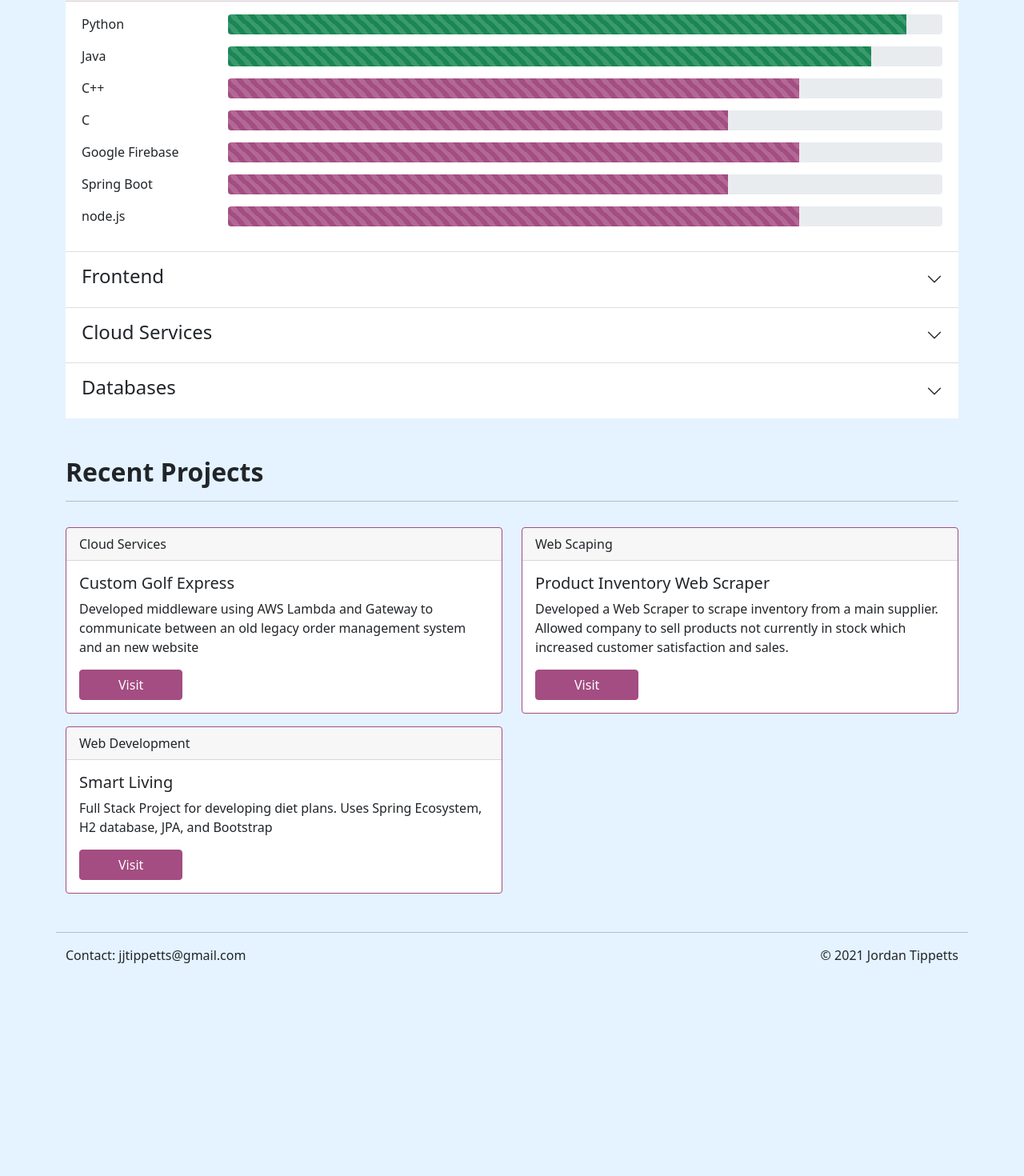
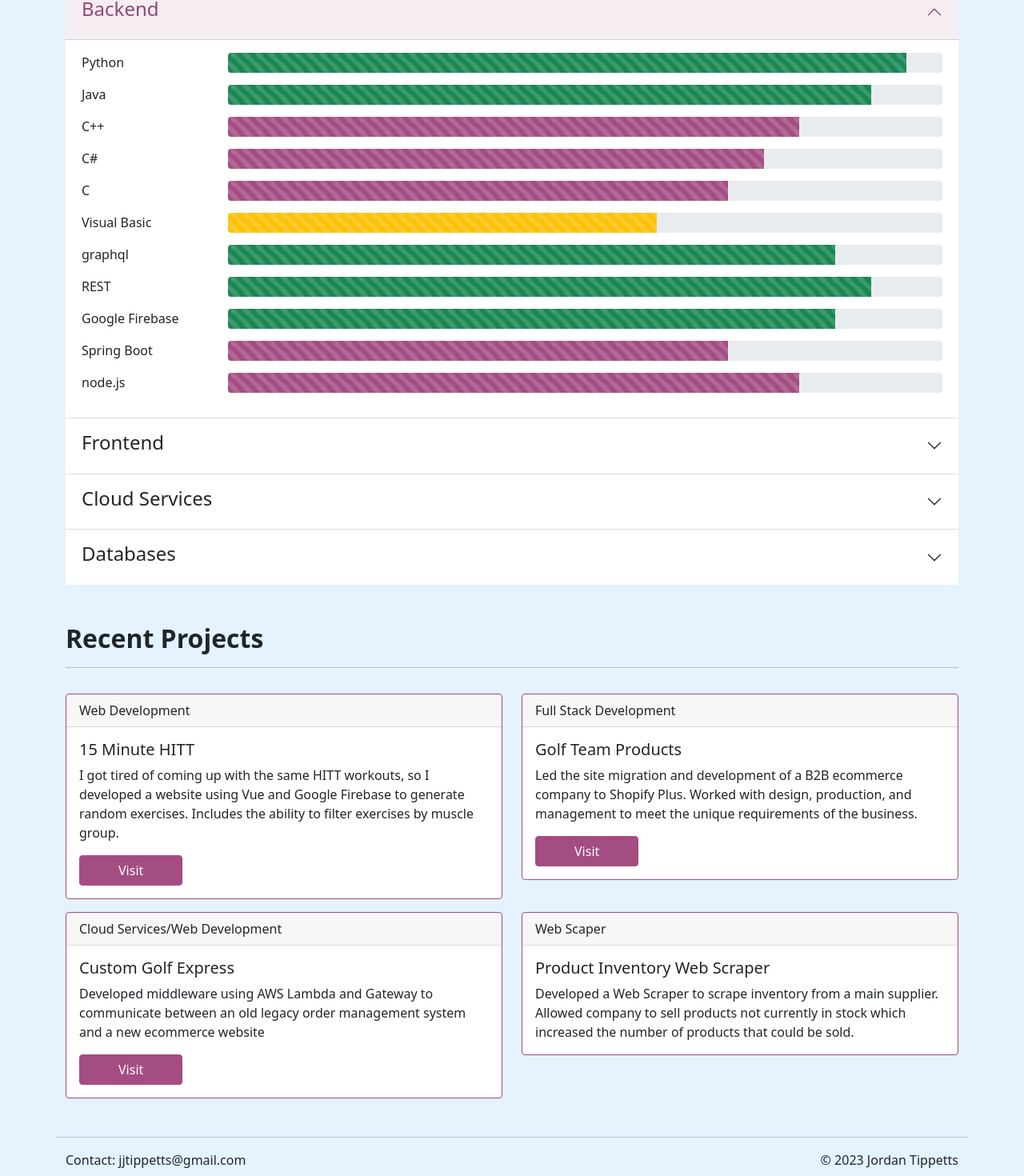
Before and after one commit to jjtippetts/jordan_tippetts_portfolio, a Vue app: page / in a window 1280 px wide. Shown: the part 981-2451 px from the top of the page at 80% size. Before the commit the page ends 2203 px from the top, so only its background shows below. Built offline with nearby package versions, Linux system fonts and the light colour scheme.

Commit message:
updated content

```diff
--- a/src/views/Home.vue
+++ b/src/views/Home.vue
@@ -46,14 +46,14 @@
             div.card-body
               h5.card-title {{project.title}}
               p.card-text {{project.description}}
-              a.btn.btn-primary.px-5(v-bind:href="project.url" target="_blank" rel="noopener") Visit
+              a.btn.btn-primary.px-5(v-if="project.url != ''" v-bind:href="project.url" target="_blank" rel="noopener") Visit
 
     footer.container.pt-5
       div.row
         hr
         div.col.d-flex.justify-content-between
           p Contact: jjtippetts@gmail.com
-          p © 2021 Jordan Tippetts
+          p © 2023 Jordan Tippetts
 
     div#contactModal.modal.fade(tabindex="-1")
       div.modal-dialog
@@ -73,10 +73,11 @@ export default {
   data: function () {
     return {
       name: 'Jordan Tippetts',
-      aboutDescription: "Hi. I am a Software Developer and recent Masters degree graduate in Computer Science at Portland State University. "+
-          "I currently work as a Full Stack developer at an ecommerce company where I develop and maintain web and software applications. " +
-          "I frequently work on both frontend and backend code, sql databases, and cloud applications. I also enjoy using python to automate tasks, " +
-          "increase efficiency, and reduce user errors.",
+      aboutDescription: "Hi there. I am a Software Developer and recent Masters degree graduate in Computer Science at Portland State University. "+
+          "I have a passion for creating innovative software solutions and am constantly exploring new technologies to enhance my skills. I currently " +
+          " work as a Full Stack developer at an ecommerce company, where I have had the opportunity to develop and maintain several web and software " +
+          "applications. When I'm not coding, I love to spend time outdoors and playing sports. As an avid tennis player, I enjoy the complexity and" +
+          "challenge of the game as well as teaching others how to play. I'm also an experienced canyoner, and have led many trips in the Multnomah Gorge.",
       programingToolBox: [
         {
           title: "Backend",
@@ -94,12 +95,28 @@ export default {
               progressBarWidth: 80
             },
             {
+              name: "C#",
+              progressBarWidth: 75
+            },
+            {
               name: "C",
               progressBarWidth: 70
             },
             {
+              name: "Visual Basic",
+              progressBarWidth: 60
+            },
+            {
+              name: "graphql",
+              progressBarWidth: 85
+            },
+            {
+              name: "REST",
+              progressBarWidth: 90
+            },
+            {
               name: "Google Firebase",
-              progressBarWidth: 80
+              progressBarWidth: 85
             },
             {
               name: "Spring Boot",
@@ -108,7 +125,7 @@ export default {
             {
               name: "node.js",
               progressBarWidth: 80
-            }
+            },
           ]
         },
         {
@@ -116,7 +133,7 @@ export default {
           tools: [
             {
               name: "Javascript",
-              progressBarWidth: 85
+              progressBarWidth: 90
             },
             {
               name: "HTML5",
@@ -129,6 +146,10 @@ export default {
             {
               name: "Vue",
               progressBarWidth: 90
+            },
+            {
+              name: "React",
+              progressBarWidth: 80
             },
             {
               name: "Typescript",
@@ -153,7 +174,11 @@ export default {
             },
             {
               name: "Google Cloud Platform",
-              progressBarWidth: 75
+              progressBarWidth: 80
+            },
+            {
+              name: "Microsoft Azure",
+              progressBarWidth: 70
             }
           ]
         },
@@ -189,28 +214,29 @@ export default {
       ],
       recentProjects: [
         {
-          header: "Cloud Services",
+          header: "Web Development",
+          title: "15 Minute HITT",
+          description: "I got tired of coming up with the same HITT workouts, so I developed a website using Vue and Google Firebase to generate random exercises. Includes the ability to filter exercises by muscle group.",
+          url: "https://fifteen-minute-hit.web.app/"
+        },
+        {
+          header: "Full Stack Development",
+          title: "Golf Team Products",
+          description: "Led the site migration and development of a B2B ecommerce company to Shopify Plus. Worked with design, production, and management to meet the unique requirements of the business.",
+          url: "https://golfteamproducts.com"
+        },
+        {
+          header: "Cloud Services/Web Development",
           title: "Custom Golf Express",
-          description: "Developed middleware using AWS Lambda and Gateway to communicate between an old legacy order management system and an new website",
+          description: "Developed middleware using AWS Lambda and Gateway to communicate between an old legacy order management system and a new ecommerce website",
           url: "https://customgolfexpress.com"
         },
         {
-          header: "Web Scaping",
+          header: "Web Scaper",
           title: "Product Inventory Web Scraper",
-          description: "Developed a Web Scraper to scrape inventory from a main supplier. Allowed company to sell products not currently in stock which increased customer satisfaction and sales."
+          description: "Developed a Web Scraper to scrape inventory from a main supplier. Allowed company to sell products not currently in stock which increased the number of products that could be sold.",
+          url: ""
         },
-        // {
-        //   header: "Web Development",
-        //   title: "Nature Tech Landscape Services",
-        //   description: "Fully custom website for a local company. Built using HTML, CSS, SASS, PHP, and Bootstrap",
-        //   url: "http://naturetechlandscapeservices.com/"
-        // },
-        {
-          header: "Web Development",
-          title: "Smart Living",
-          description: "Full Stack Project for developing diet plans. Uses Spring Ecosystem, H2 database, JPA, and Bootstrap",
-          url: "https://smart-living.herokuapp.com/"
-        }
       ]
     }
   },
```
Also changed, not shown: 1 other file (tests, documents, lock files or other folders).
